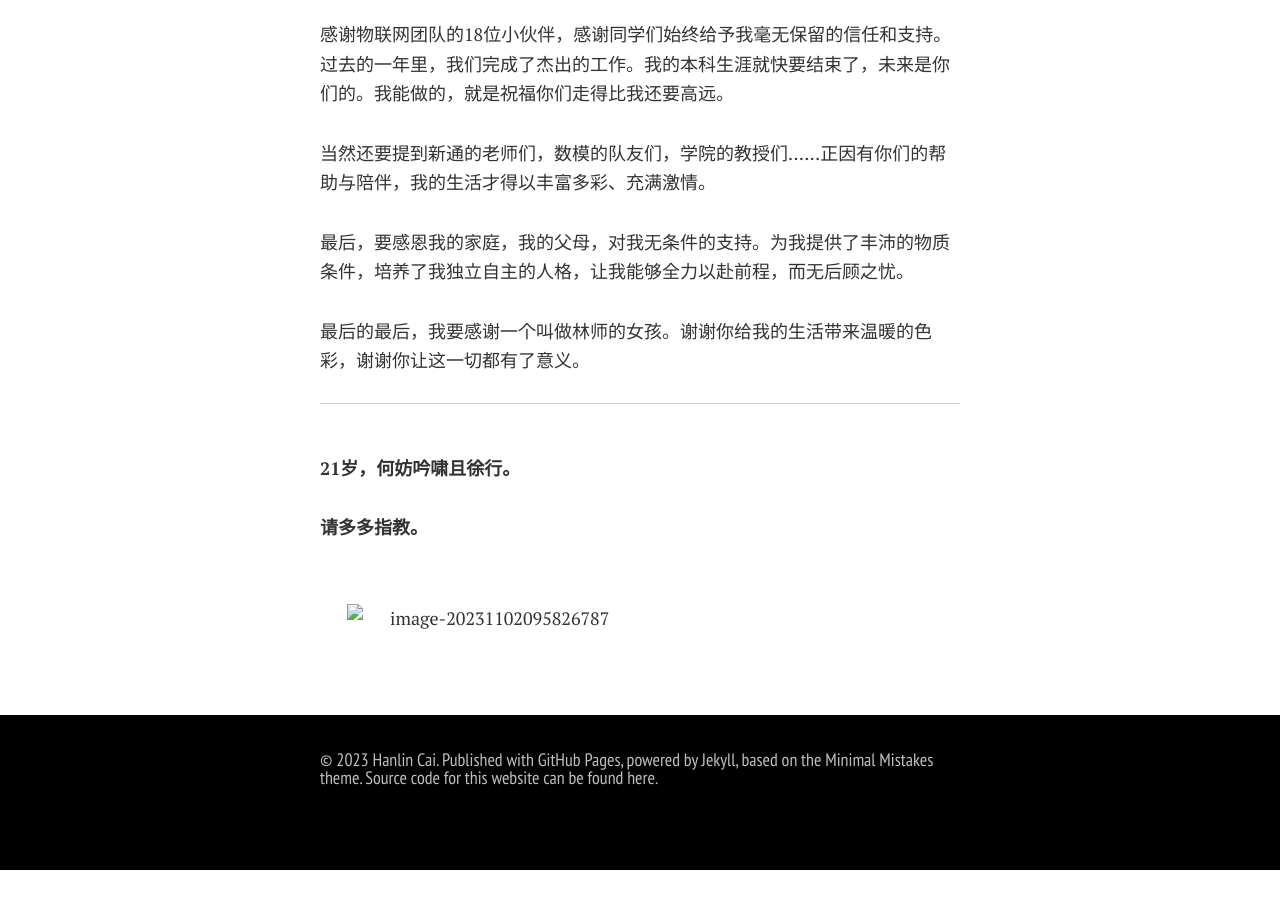
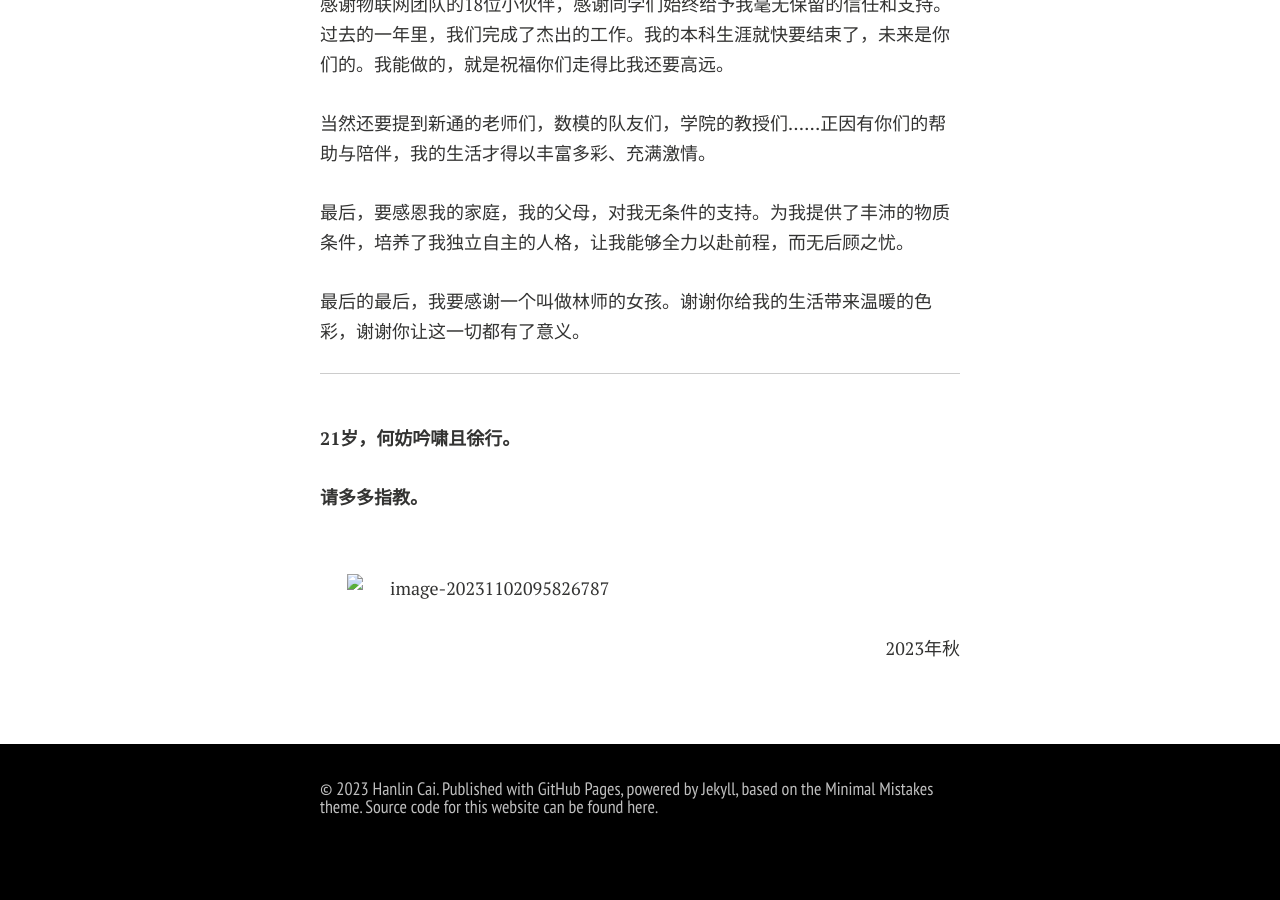
Before and after one commit to GuangLun2000/GuangLun2000.github.io, a Jekyll site: the page built from blogs/21yrs.md, in a window 1280 px wide and 900 px high, scrolled down 2108 px. Built offline with Jekyll 4.4.1, drawn with Linux system fonts in a browser that asks for light colours; nearby versions of some CDN libraries; comment, search, counter and statistics services are not loaded; a style sheet for code colours, icons or effects is not loaded; before the commit the page ends 2978 px from its top, so only the background shows below that.

Commit message:
Update 21yrs.md

```diff
--- a/blogs/21yrs.md
+++ b/blogs/21yrs.md
@@ -44,7 +44,7 @@ title: 21yrs
 
 > “接受失败才是生活的主旋律。”
 
-<br>论文被拒，比赛一轮游，各种落选。我不得不接受，失利一直都是生活的主流。
+论文被拒，比赛一轮游，各种落选。我不得不接受，失利一直都是生活的主流。
 
 <br>但是如何面对失败，却把人分成了不同的样子。
 
@@ -77,3 +77,7 @@ title: 21yrs
 <br><br>
 
  ![image-20231102095826787](21yrs.assets/image-20231102095826787.png)
+
+<br>
+
+<p align="right">2023年秋</p>
```
